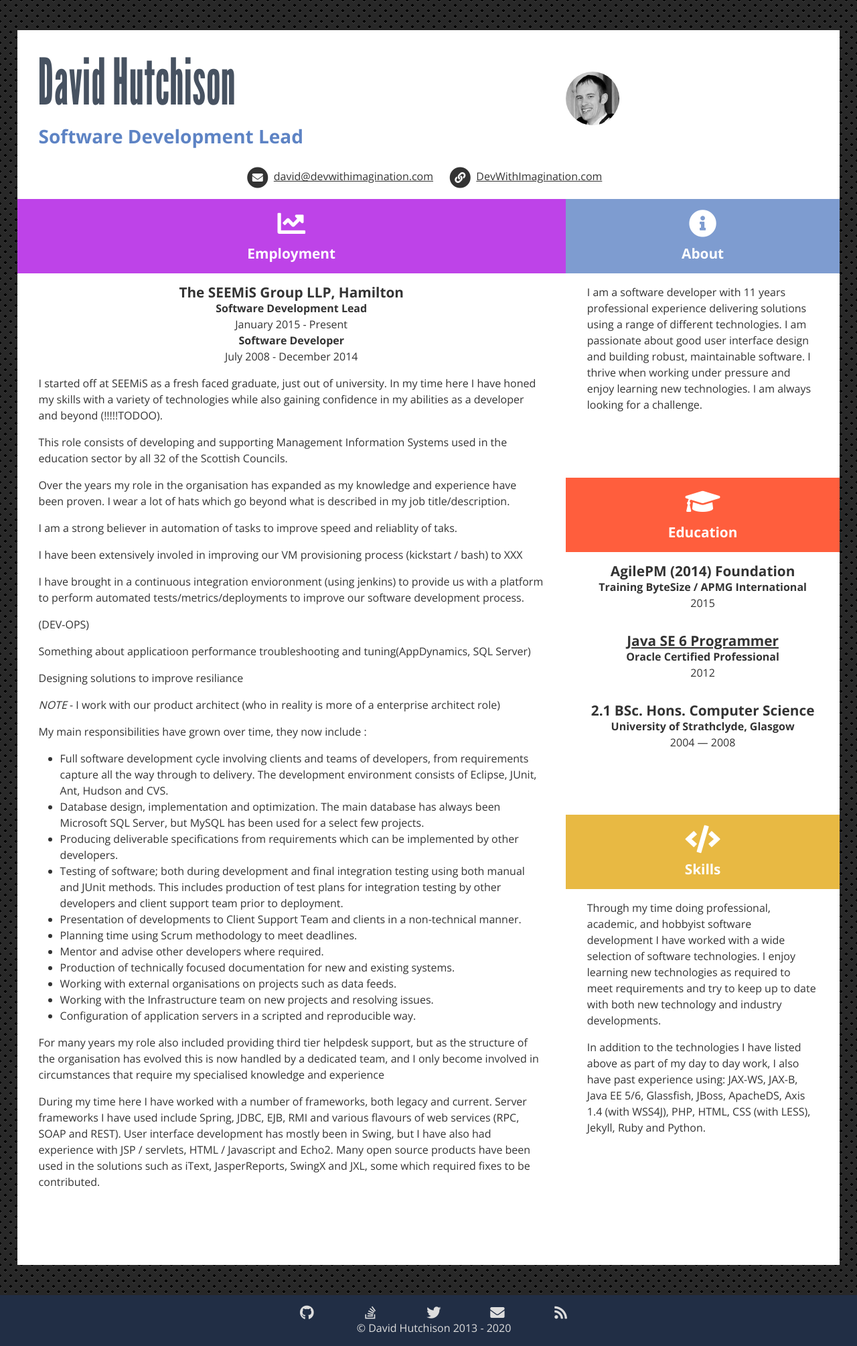
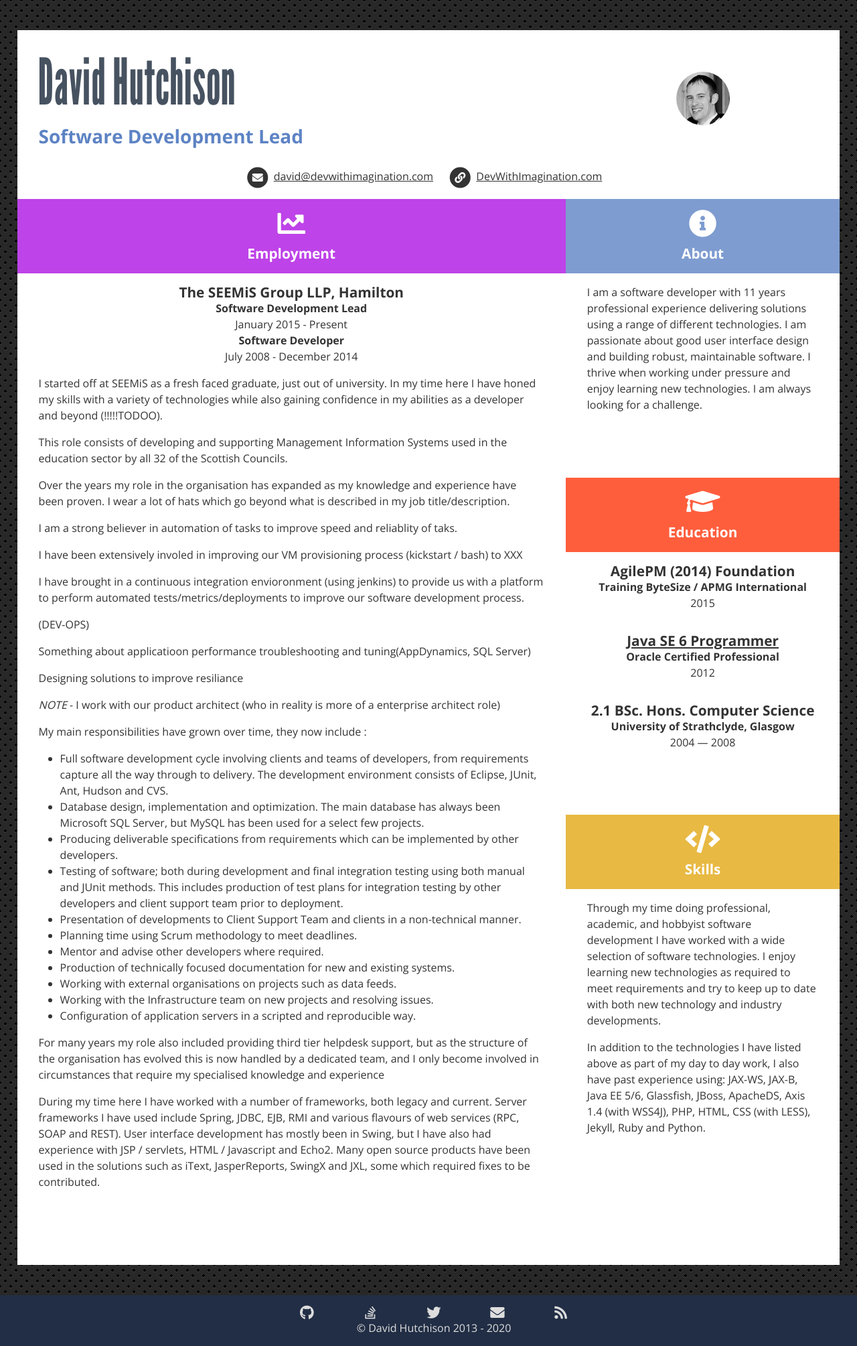
Before and after one commit to dhutchison/about.devwithimagination.com, a Jekyll site: the page built from index.markdown, in a window 1280 px wide. Shown: the whole page at 67% size. Built offline with Jekyll 4.4.1, drawn with Linux system fonts in a browser that asks for light colours.

Commit message:
fixed image alignment

```diff
--- a/_sass/_profileStyle.scss
+++ b/_sass/_profileStyle.scss
@@ -93,6 +93,7 @@
 
     display: flex;
     flex-direction: column;
+    align-items: center;
     justify-content: center;
     text-align: center;
 
```
